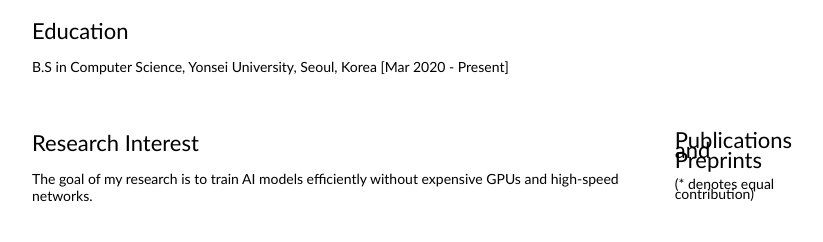
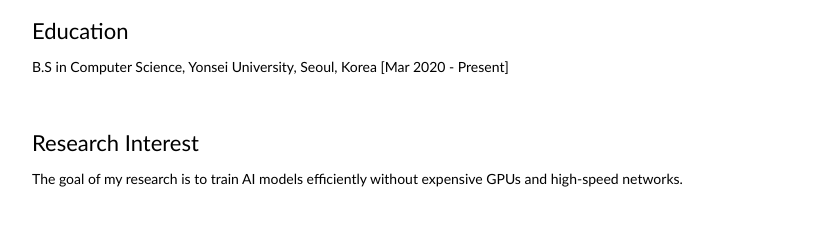
Before and after one commit to cheun21/cheun21.github.io, a plain HTML site: page index.html in a window 1280 px wide. Shown: the part 251-493 px from the top of the page, without its empty margins (228-1051 px from the left). Drawn offline with Linux system fonts and the light colour scheme.

Commit message:
Update index.html

```diff
--- a/index.html
+++ b/index.html
@@ -61,8 +61,5 @@
 
               </td>
 
-              <td style="padding:20px;width:100%;vertical-align:middle;line-height:10px">
-                <h2 style="padding-bottom:0px">Publications and Preprints</h2>
-                <p style="padding-top:0px">(* denotes equal contribution)</p>
-              </td>
+
           </tbody></table>
```
